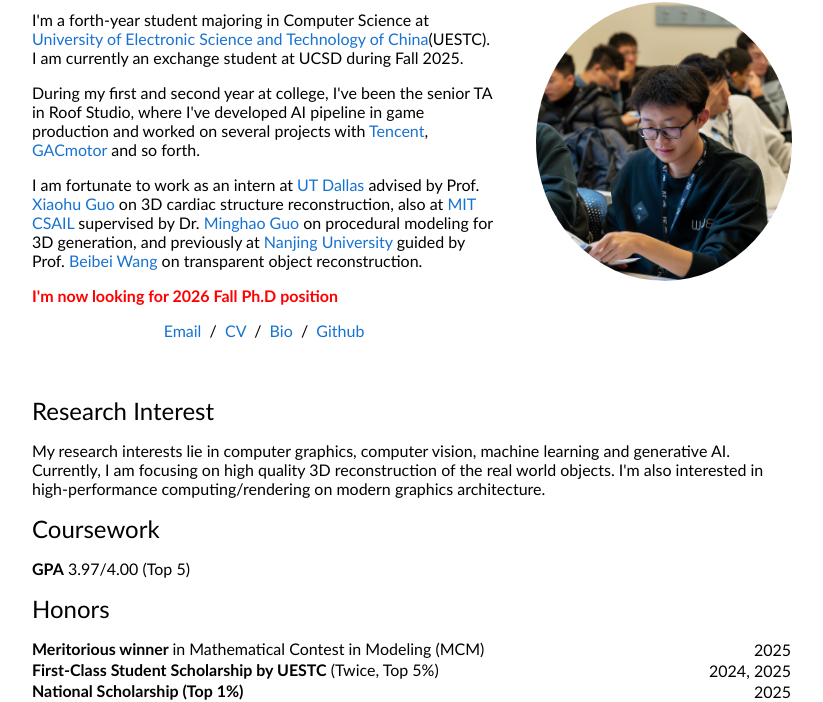
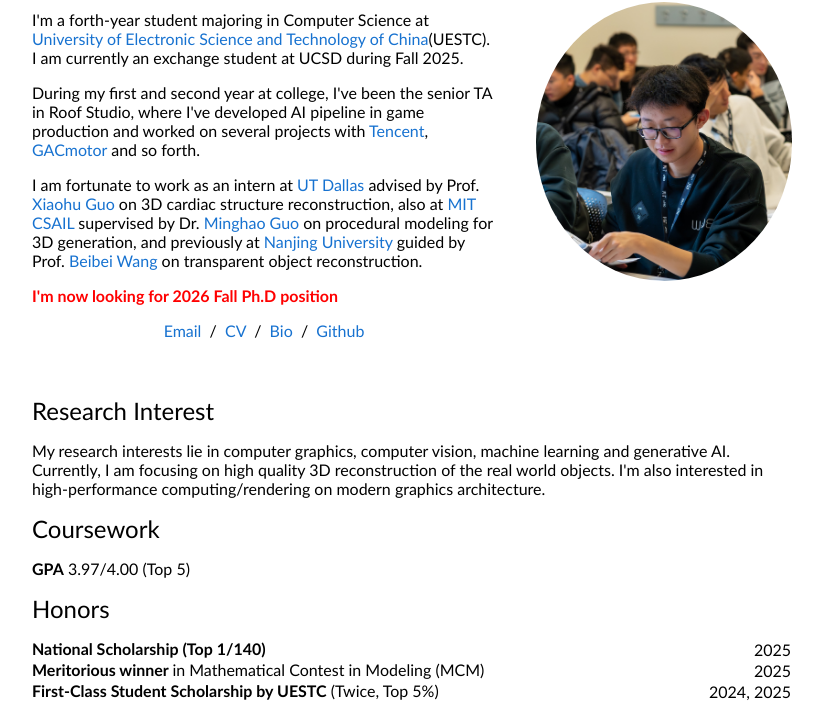
Before and after one commit to RZ-01/RZ-01.github.io, a plain HTML site: page index.html in a window 1280 px wide. Shown: the part 98-800 px from the top of the page, without its empty margins (228-1051 px from the left). Drawn offline with Linux system fonts and the light colour scheme.

Commit message:
fix priority of honors

```diff
--- a/index.html
+++ b/index.html
@@ -61,16 +61,17 @@
                 <p>
                   <table style="width:100%; border-collapse:collapse;">
                     <tr>
+                      <td style="padding:0 10px 0 0; vertical-align:top;"><strong>National Scholarship (Top 1/140) </strong></td>
+                      <td style="white-space:nowrap; text-align:right; vertical-align:top;">2025</td>
+                    </tr>
+                    <tr>
                       <td style="padding:0 10px 0 0; vertical-align:top;"><strong>Meritorious winner </strong>in Mathematical Contest in Modeling (MCM)</td>
                       <td style="white-space:nowrap; text-align:right; vertical-align:top;">2025</td>
                     </tr>
-                    <tr>
                       <td style="padding:0 10px 0 0; vertical-align:top;"><strong>First-Class Student Scholarship by UESTC</strong> (Twice, Top 5%)</td>
                       <td style="white-space:nowrap; text-align:right; vertical-align:top;">2024, 2025</td>
-                    </tr>
                     <tr>
-                      <td style="padding:0 10px 0 0; vertical-align:top;"><strong>National Scholarship (Top 1%) </strong></td>
-                      <td style="white-space:nowrap; text-align:right; vertical-align:top;">2025</td>
+
                     </tr>
                   </table>
                 </p>
```
